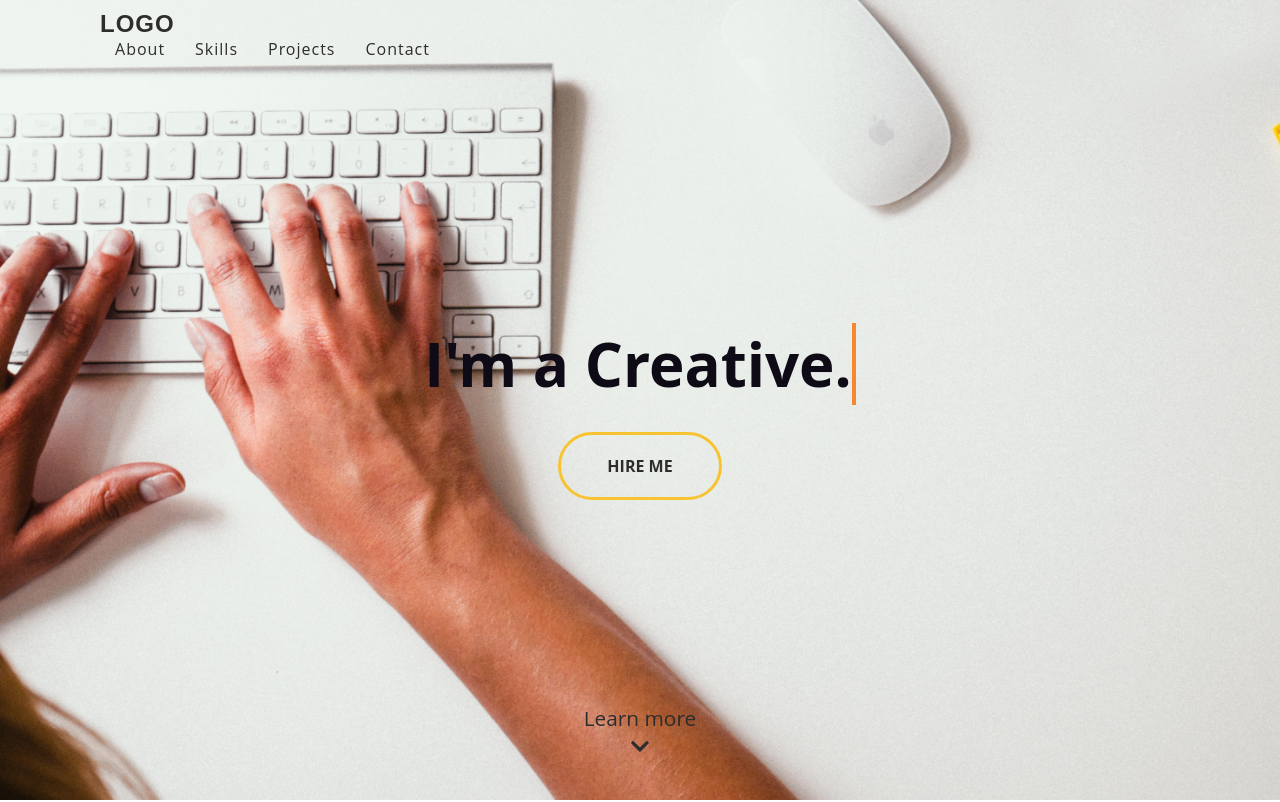
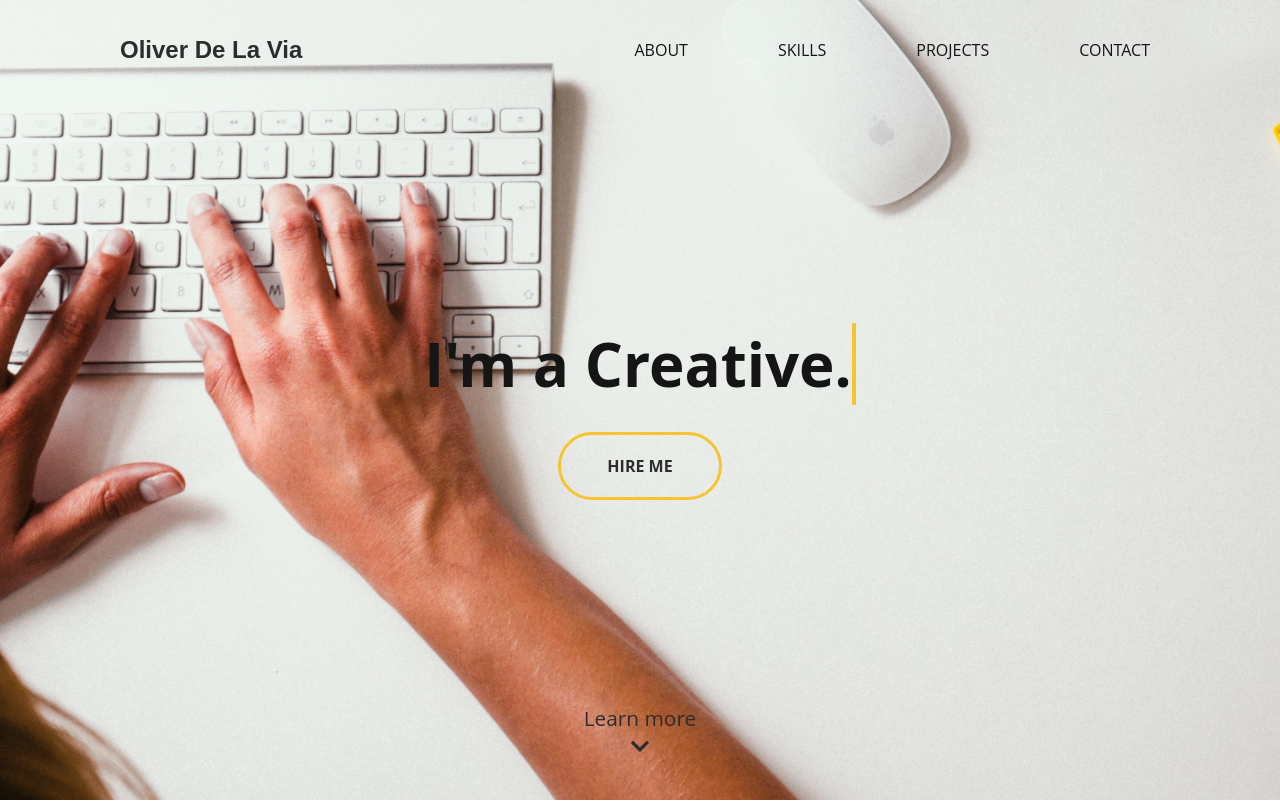
Before and after one commit to odelavia/odelavia.github.io, a plain HTML site: page index.html in a window 1280 px wide. Shown: the top 802 px of the page. Drawn offline with nearby package versions, Linux system fonts and the light colour scheme.

Commit message:
made sticky navbar

```diff
--- a/assets/css/style.css
+++ b/assets/css/style.css
@@ -24,8 +24,7 @@ html {
 body {
 	min-width: 320px;
 }
-ul,
-nav {
+ul {
 	list-style: none;
 }
 
@@ -48,9 +47,9 @@ a.btn {
 	line-height: normal;
 	color: #2d2d2d;
 	background-color: transparent;
-	opacity: 1;
 	justify-content: center;
 	text-align: center;
+	z-index: -2;
 }
 
 section {
@@ -145,7 +144,7 @@ header h2 {
 }
 
 
-.navbar {
+nav {
 	position: fixed;
 	top: 0;
 	left: 0;
@@ -153,13 +152,74 @@ header h2 {
 	height: 100px;
 	padding: 10px 100px;
 	box-sizing: border-box;
-	border-bottom: none;
+	transition: .3s;
+/* 	border-bottom: none;
 	letter-spacing: 1px;
 	background: transparent;
 	-webkit-transition: background .3s ease-in-out, padding .3s ease-in-out;
 	-moz-transition: background .3s ease-in-out, padding .3s ease-in-out;
-	transition: background .3s ease-in-out, padding .3s ease-in-out;
-	}
+	transition: background .3s ease-in-out, padding .3s ease-in-out; */
+}
+
+nav.black {
+	background: #151515;
+	height: 100px;
+	padding: 10px;
+	z-index: 9999999999999999;
+}
+
+nav .logo {
+	padding: 22px 20px;
+	height: 80px;
+	float: left;
+	font-size: 24px;
+	transition: .3s;
+	align-content: center;
+}
+
+nav.black a {
+	color: #fff;
+	opacity: 0.9;
+}
+
+nav ul {
+	list-style: none;
+	float: right;
+	margin: 0;
+	padding: 0;
+	display: flex;
+}
+
+nav ul li {
+	list-style: none;
+}
+
+nav ul li a{
+	line-height: 80px;
+	color: #151515;
+	padding: 12px 30px;
+	text-decoration: none;
+	text-transform: uppercase;
+	transition: .3s
+}
+
+nav.black ul li a {
+	color: #fff;
+}
+
+nav ul li a:focus {
+	outline: none;
+}
+
+/* div.navbar ul li a:active {
+	background: #e2472f;
+	color: #fff;
+	border-radius: 6px;
+} */
+
+
+
+
 /*
 .top-nav-collapse {
 	padding: 0;
@@ -169,12 +229,12 @@ header h2 {
 .navbar-custom.top-nav-collapse {
 border-bottom: 1px solid #0E0B16;*/
 
-header nav {
+header ul {
 	display: flex;
 	margin-right: -15px;
 }
 
-header nav li {
+header ul li {
 	margin: 0 15px;
 }
 
@@ -233,6 +293,7 @@ header nav li {
 
 .hero a.btn {
 	padding: 20px 46px;
+	z-index: -2;
 }
 
 .hero-content-area {
@@ -272,7 +333,7 @@ header nav li {
     padding: 20px;
     position: absolute;
     white-space: nowrap;
-    z-index: 2;
+    z-index: -1;
     text-decoration: none;
     -webkit-transition: color 0.2s ease-out;
     transition: color 0.2s ease-out;
@@ -423,7 +484,7 @@ svg {
 
 .projects .grid li h4 a:hover {
 	opacity: 0.75;
-	color: #F7882F;
+	color: #F7C331;
 }
 
 .projects .grid li p {             /*currently working on this for centering of project p*/
@@ -474,6 +535,7 @@ svg {
 	opacity: .1;
 	border: 0;
 	margin: 10px;
+	z-index: -1;
 }
 
 /* contact */
@@ -573,9 +635,9 @@ footer {
 	display: flex;
 	align-items: center;
 	justify-content: space-around;
-	background-color: #0E0B16;
+	background-color: #151515;
 	color: #fff;
-	padding: 10px 0;
+	padding: 30px 0;
 }
 
 footer ul {
@@ -588,13 +650,13 @@ footer li {
 
 footer p {
 	text-transform: uppercase;
-	font-size: 14px;
+	font-size: 16px;
 	opacity: 0.8;
 	align-self: center;
 }
 
 section span {
-	color: #0E0B16;
+	color: #151515;
 }
 
 footer span {
--- a/assets/js/app.js
+++ b/assets/js/app.js
@@ -51,7 +51,7 @@ window.onload = function() {
     // INJECT CSS
     var css = document.createElement("style");
     css.type = "text/css";
-    css.innerHTML = ".typewrite > .wrap { border-right: 0.08em solid #F7882F}"; //text cursor
+    css.innerHTML = ".typewrite > .wrap { border-right: 0.08em solid #F7C331}"; //text cursor
     document.body.appendChild(css);
 };
 
@@ -73,3 +73,17 @@ $(function(){
         event.preventDefault();
     });
 });*/
+
+
+
+
+/*sticky navbar section*/
+
+$(window).on('scroll', function() {
+    if ($(window).scrollTop()) {
+        $('nav').addClass('black');
+    }
+    else {
+        $('nav').removeClass('black');
+    }
+})
--- a/index.html
+++ b/index.html
@@ -18,15 +18,15 @@
 
 	<body>
 		<header id="header wrapper">
-			<div class="navbar">
-				<h2><a href="#">LOGO</a></h2>
-				<nav>
-						<li><a href="https://github.com/odelavia/HDContractorsInc">About</a></li>
+			<nav>
+				<h2 class="logo"><a href="#">Oliver De La Via</a></h2>
+				<ul>
+						<li><a href="#">About</a></li>
 						<li><a href="#" title="">Skills</a></li>
 						<li><a href="#" title="">Projects</a></li>
 						<li><a href="#" title="">Contact</a></li>
-				</nav>
-			</div>
+				</ul>
+			</nav>
 		</header><!-- /header -->
 
 		<section class="hero">
```
